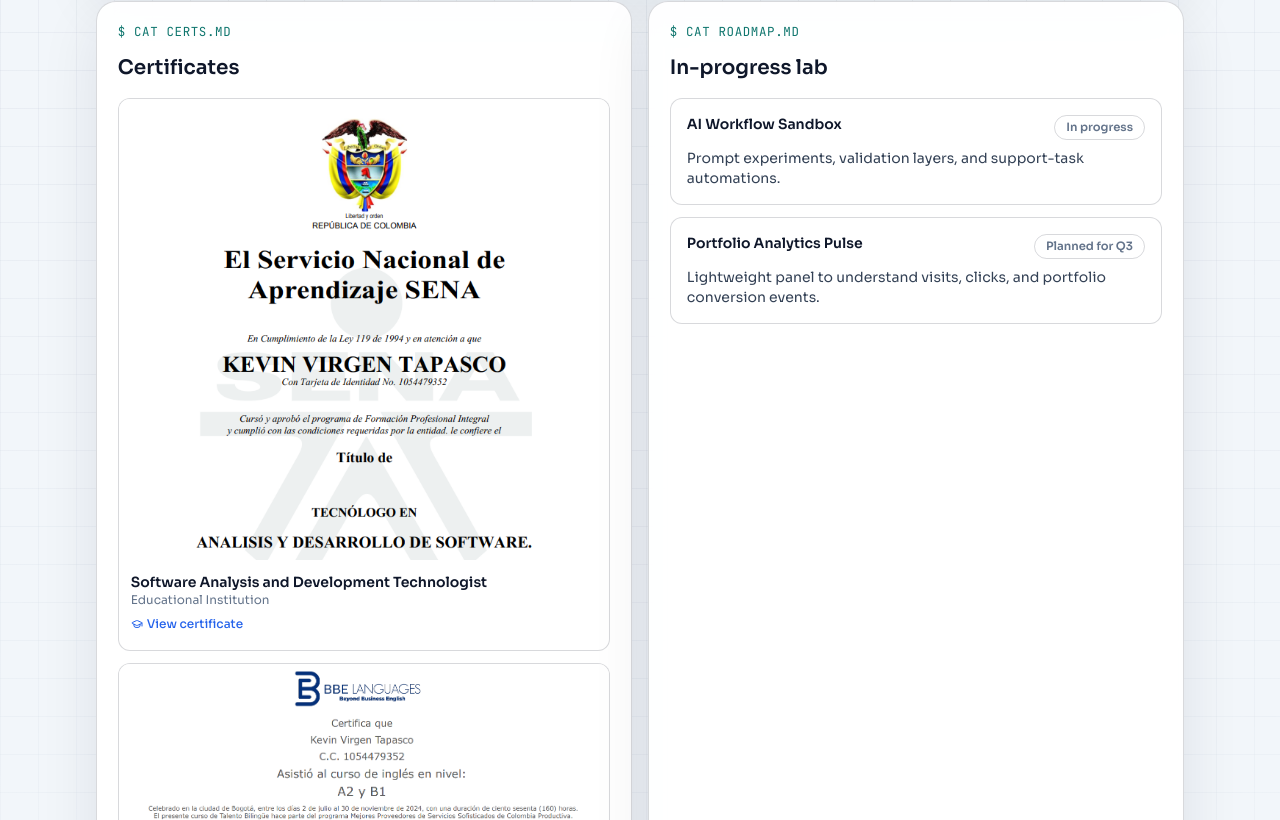
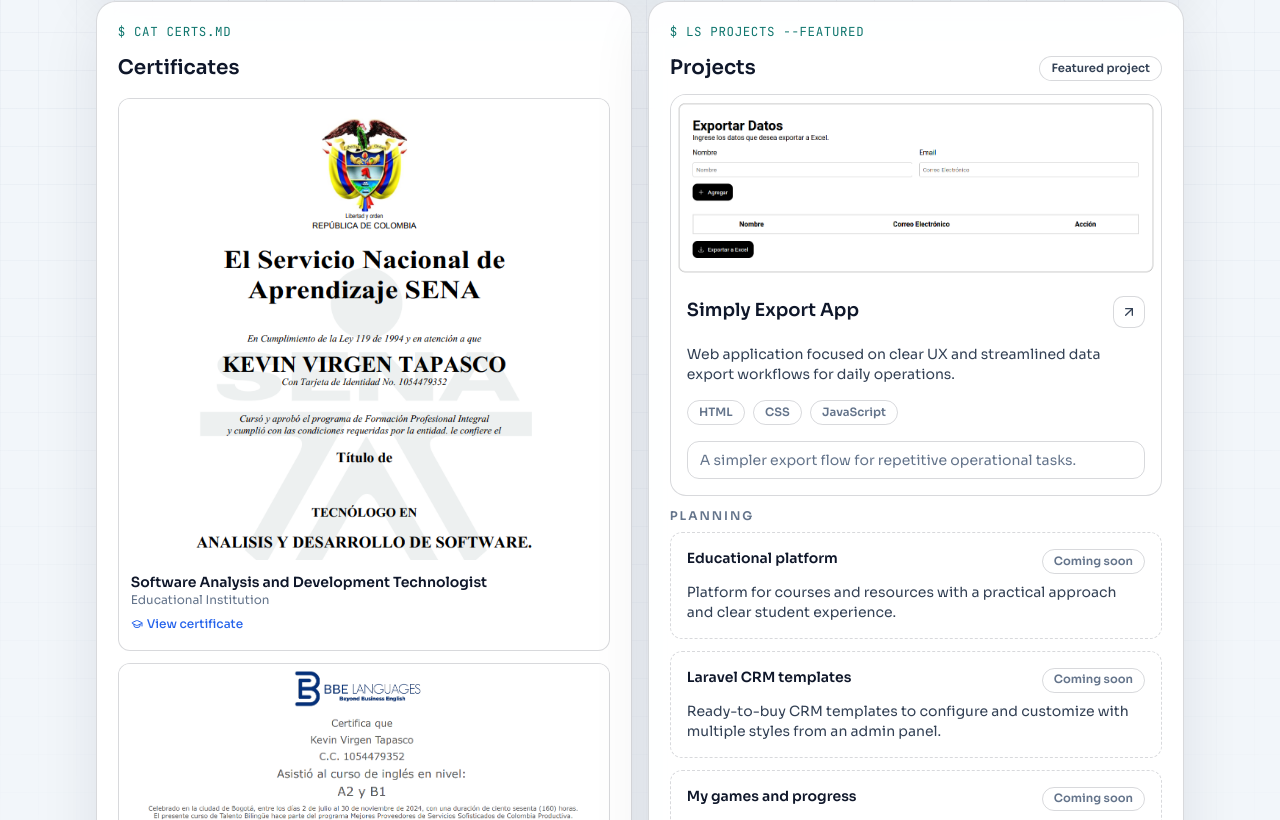
Before and after one commit to Kevttv/Portfolio-web, a Next.js app: page /en in a window 1280 px wide. Shown: the part 1260-2080 px from the top of the page. Built offline with nearby package versions, Linux system fonts and the light colour scheme.

Commit message:
feat: gallery projects section with upcoming roadmap cards

```diff
--- a/app/[locale]/page.tsx
+++ b/app/[locale]/page.tsx
@@ -63,6 +63,7 @@
 
   const content = getLocaleContent(locale)
   const featuredProject = content.projects.featured
+  const upcomingLabel = locale === 'es' ? 'Proximamente' : 'Coming soon'
 
   return (
     <div className="mx-auto w-full max-w-6xl px-4 pb-16 pt-28 sm:px-6 lg:px-8">
@@ -202,54 +203,27 @@
           </div>
         </article>
 
-        <article className="bento-card animate-rise md:col-span-1 stagger-2">
-          <p className="terminal-line mb-3">$ cat roadmap.md</p>
-          <h2 className="text-xl font-semibold">{content.projects.sideLabel}</h2>
-
-          <div className="mt-4 grid gap-3">
-            {content.projects.sideProjects.map((project) => (
-              <div key={project.name} className="rounded-xl border border-[var(--border-color)] bg-[var(--bg-secondary)] p-4">
-                <div className="mb-2 flex flex-col items-start gap-2 sm:flex-row sm:items-start sm:justify-between">
-                  <h3 className="text-sm font-semibold leading-snug text-[var(--text-primary)]">{project.name}</h3>
-                  <span className="chip chip-muted chip-status">{project.status}</span>
-                </div>
-                <p className="text-sm text-[var(--text-secondary)]">{project.description}</p>
-                {project.link ? (
-                  <a
-                    href={project.link}
-                    target="_blank"
-                    rel="noreferrer"
-                    className="mt-3 inline-flex items-center gap-1 text-sm font-medium text-[var(--accent-alt)]"
-                  >
-                    <ArrowUpRight className="h-4 w-4" />
-                    Open
-                  </a>
-                ) : null}
-              </div>
-            ))}
-          </div>
-        </article>
-
-        <article id="projects" className="bento-card animate-rise md:col-span-2 stagger-3">
+        <article id="projects" className="bento-card animate-rise md:col-span-1 stagger-3">
           <p className="terminal-line mb-3">{content.projects.command}</p>
           <div className="mb-3 flex items-center justify-between gap-2">
             <h2 className="text-xl font-semibold">{content.projects.title}</h2>
             <span className="chip">{content.projects.featuredLabel}</span>
           </div>
 
+          <div className="grid gap-3">
             <div className="overflow-hidden rounded-2xl border border-[var(--border-color)] bg-[var(--bg-secondary)]">
               <Image
                 src={featuredProject.image}
                 alt={featuredProject.name}
                 width={1280}
                 height={800}
-              sizes="(min-width: 1280px) 800px, (min-width: 768px) 66vw, 100vw"
+                sizes="(min-width: 1280px) 620px, (min-width: 768px) 50vw, 100vw"
                 className="h-auto w-full object-cover"
               />
 
-            <div className="space-y-4 p-4 sm:p-5">
+              <div className="space-y-4 p-4">
                 <div className="flex items-start justify-between gap-3">
-                <h3 className="text-lg font-semibold">{featuredProject.name}</h3>
+                  <h3 className="text-base font-semibold sm:text-lg">{featuredProject.name}</h3>
                   <div className="flex items-center gap-2">
                     {featuredProject.github ? (
                       <a
@@ -275,7 +249,8 @@
                     ) : null}
                   </div>
                 </div>
-              <p className="text-sm text-[var(--text-secondary)] sm:text-base">{featuredProject.description}</p>
+
+                <p className="text-sm text-[var(--text-secondary)]">{featuredProject.description}</p>
 
                 <div className="flex flex-wrap gap-2">
                   {featuredProject.tech.map((tech) => (
@@ -288,6 +263,27 @@
                 <p className="rounded-xl border border-[var(--border-color)] bg-[var(--bg-primary)]/40 px-3 py-2 text-sm text-[var(--text-muted)]">
                   {featuredProject.result}
                 </p>
+              </div>
+            </div>
+
+            <div>
+              <p className="mb-2 text-xs font-semibold uppercase tracking-[0.16em] text-[var(--text-muted)]">
+                {content.projects.sideLabel}
+              </p>
+              <div className="grid gap-3">
+                {content.projects.sideProjects.map((project) => (
+                  <div
+                    key={project.name}
+                    className="rounded-xl border border-dashed border-[var(--border-color)] bg-[var(--bg-secondary)]/65 p-4"
+                  >
+                    <div className="mb-2 flex flex-col items-start gap-2 sm:flex-row sm:items-start sm:justify-between">
+                      <h3 className="text-sm font-semibold leading-snug text-[var(--text-primary)]">{project.name}</h3>
+                      <span className="chip chip-muted chip-status">{upcomingLabel}</span>
+                    </div>
+                    <p className="text-sm text-[var(--text-secondary)]">{project.description}</p>
+                  </div>
+                ))}
+              </div>
             </div>
           </div>
         </article>
--- a/app/i18n/content.ts
+++ b/app/i18n/content.ts
@@ -201,17 +201,22 @@
         image: '/simply-export-app.png',
         link: 'https://simply-export-app.vercel.app/',
       },
-      sideLabel: 'Laboratorio en marcha',
+      sideLabel: 'Planeando',
       sideProjects: [
         {
-          name: 'AI Workflow Sandbox',
-          description: 'Experimentos con prompts, validaciones y automatizacion en tareas de soporte.',
-          status: 'En desarrollo',
+          name: 'Plataforma educativa',
+          description: 'Plataforma para cursos y recursos con enfoque practico y experiencia clara para estudiantes.',
+          status: 'Planeando',
         },
         {
-          name: 'Portfolio Analytics Pulse',
-          description: 'Panel ligero para entender visitas, clicks y conversiones del portfolio.',
-          status: 'Planeado Q3',
+          name: 'Plantillas CRM en Laravel',
+          description: 'Plantillas CRM listas para comprar, configurar y personalizar con varios estilos desde panel admin.',
+          status: 'Planeando',
+        },
+        {
+          name: 'Mis juegos y progreso',
+          description: 'Tracking de partidas y pagina para mostrar logros de Steam y otras plataformas.',
+          status: 'Planeando',
         },
       ],
     },
@@ -347,17 +352,22 @@
         image: '/simply-export-app.png',
         link: 'https://simply-export-app.vercel.app/',
       },
-      sideLabel: 'In-progress lab',
+      sideLabel: 'Planning',
       sideProjects: [
         {
-          name: 'AI Workflow Sandbox',
-          description: 'Prompt experiments, validation layers, and support-task automations.',
-          status: 'In progress',
+          name: 'Educational platform',
+          description: 'Platform for courses and resources with a practical approach and clear student experience.',
+          status: 'Planning',
         },
         {
-          name: 'Portfolio Analytics Pulse',
-          description: 'Lightweight panel to understand visits, clicks, and portfolio conversion events.',
-          status: 'Planned for Q3',
+          name: 'Laravel CRM templates',
+          description: 'Ready-to-buy CRM templates to configure and customize with multiple styles from an admin panel.',
+          status: 'Planning',
+        },
+        {
+          name: 'My games and progress',
+          description: 'Game tracking dashboard to showcase achievements from Steam and other platforms.',
+          status: 'Planning',
         },
       ],
     },
```
Lines whose indentation alone changed are shown as unchanged.
